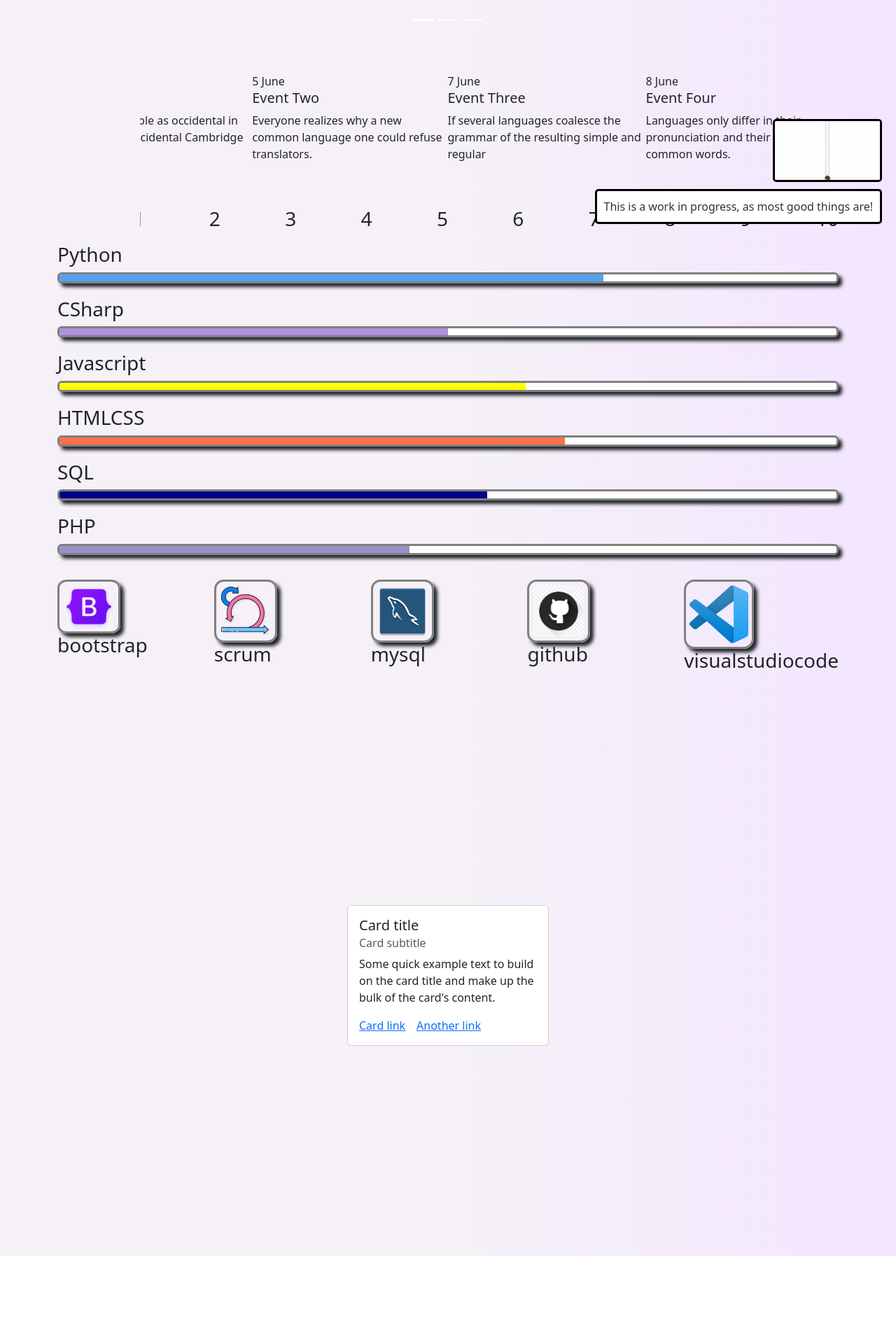
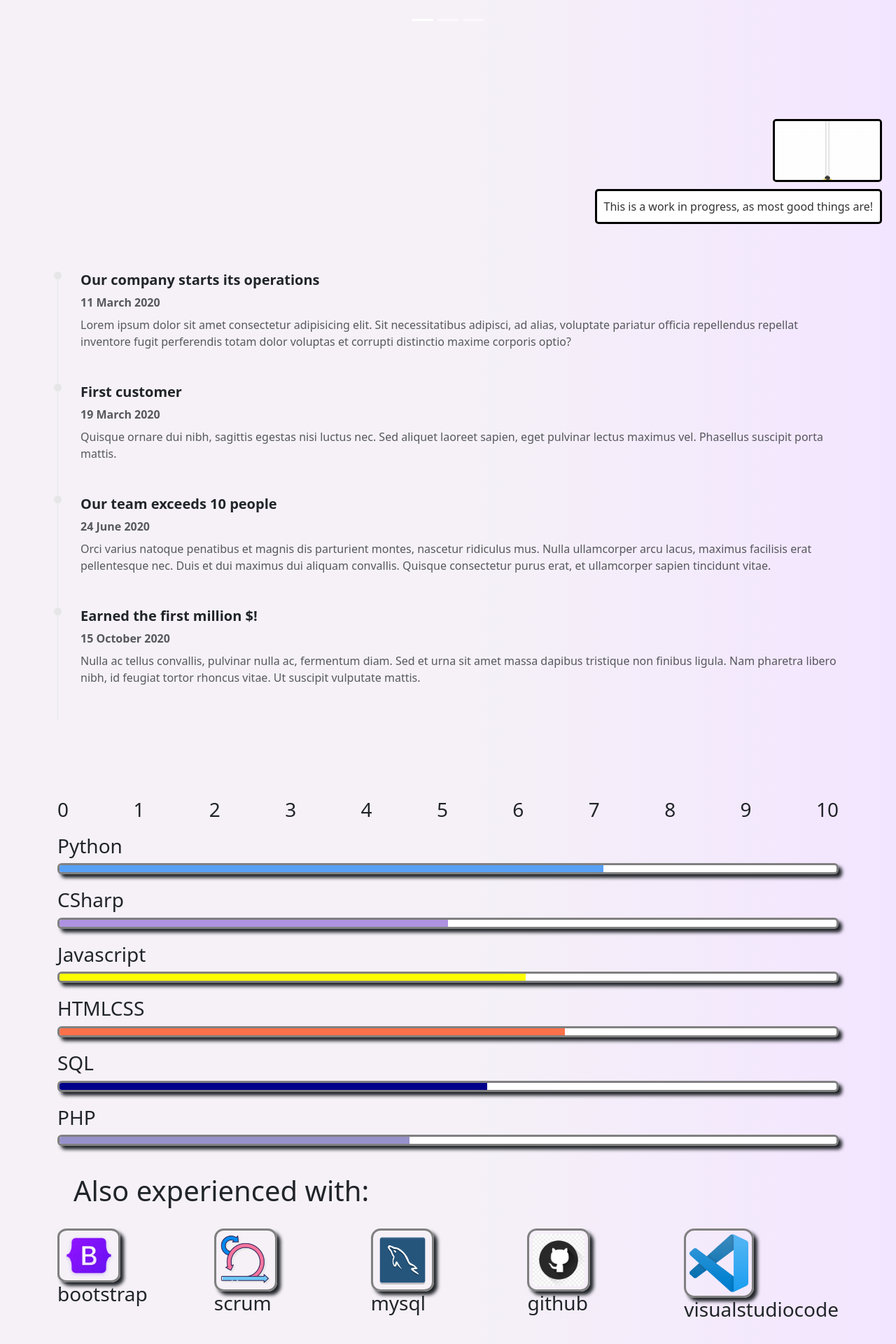
Before and after one commit to Schoelitsz/cv_reactapp, a React (Create React App) app: page / in a window 1280 px wide. Shown: the part 460-2380 px from the top of the page at 70% size. Before the commit the page ends 2254 px from the top, so only its background shows below. Built offline with nearby package versions, Linux system fonts and the light colour scheme.

Commit message:
rearranged skills

```diff
--- a/src/Components/Display.js
+++ b/src/Components/Display.js
@@ -2,7 +2,7 @@ import React from 'react';
 import { useState, useEffect } from "react";
 import NameSection from './NameSection';
 import Timeline from './Timeline';
-import SkillBars from './SkillSection';
+import SkillSection from './SkillSection';
 import ProjectCards from './ProjectSection';
 import { IconSkillSection } from './IconSkills';
 
@@ -11,8 +11,7 @@ function Display() {
         <div>
             <NameSection />
             <Timeline />
-            <SkillBars />
-            <IconSkillSection />
+            <SkillSection />
             <ProjectCards />
 
         </div>
--- a/src/Components/IconSkills.js
+++ b/src/Components/IconSkills.js
@@ -1,5 +1,5 @@
 import React from 'react';
-//import '../styles/section.scss';
+import '../styles/scss/Section.scss';
 import 'bootstrap/dist/css/bootstrap.css';
 import {Container, Row, Col} from 'react-bootstrap';
 // import { getIconSkills } from '.';
@@ -9,7 +9,7 @@ import {Container, Row, Col} from 'react-bootstrap';
 
 function IconSkillSection() {
     return (
-        <Container className='iconSkillSection'>
+        <div className='iconSkillSection'>
             <Row>
                 {iconSkillsArray.map(skill => (
                     <Col>
@@ -20,26 +20,10 @@ function IconSkillSection() {
                     </Col>
                 ))}
              </Row>
-        </Container>
+        </div>
     );
 }
 
 
 
 export {IconSkillSection};
-
-
-
-// {iconSkillsArray.map((skill) => (
-//     <div key={skill.idskills} className={`${skill.name}-frame`}>
-//         <picture>
-//             <img src={skill.image} alt={`${skill.name}-image`}></img>
-//         </picture>
-//     </div>
-// ))}
-
-// {iconSkillsArray.map((skill) => (
-//     <li key={skill.idskills}>
-//         {skill.name}  - {skill.text}
-//     </li>
-// ))}
--- /dev/null
+++ b/src/Components/SkillBars.js
@@ -0,0 +1,49 @@
+import React from 'react';
+import { Container, ProgressBar, Row, Col } from 'react-bootstrap';
+import '../styles/scss/Section.scss';
+
+const sliderSkillsArray = [
+    { skillname: 'Python', score: 70, display: '7' },
+    { skillname: 'CSharp', score: 50, display: '5' },
+    { skillname: 'Javascript', score: 60, display: '6'},
+    { skillname: 'HTMLCSS', score: 65, display: '6.5' },
+    { skillname: 'SQL', score: 55, display: '5.5'},
+    { skillname: 'PHP', score: 45, display: '4.5'}
+];
+
+function SkillBars() {
+    return (
+        <div>
+            <Row>
+                <Col>
+                <h3 className='rating'>
+                    <span>0</span>
+                    <span>1</span>
+                    <span>2</span>
+                    <span>3</span>
+                    <span>4</span>
+                    <span>5</span>
+                    <span>6</span>
+                    <span>7</span>
+                    <span>8</span>
+                    <span>9</span>
+                    <span>10</span>
+                </h3>
+                </Col>
+            </Row>
+            <Row>
+                <Col>
+                {sliderSkillsArray.map((skill, index) => (
+                <div className='progress-div' key={index}>
+                    <h3>{skill.skillname}</h3>
+                    <ProgressBar className='bg-progress' now={skill.score} variant={skill.skillname} />
+                </div>
+            ))}
+                </Col>
+            </Row>
+
+        </div>
+    );
+}
+
+export default SkillBars;
--- a/src/Components/SkillSection.js
+++ b/src/Components/SkillSection.js
@@ -1,17 +1,32 @@
-import React from 'react';
+import React, {useState} from 'react';
 import { Container, ProgressBar, Row, Col } from 'react-bootstrap';
 import '../styles/scss/Section.scss';
+//import SkillBars from './SkillBars';
+//import { IconSkillSection } from './IconSkills';
 
 const sliderSkillsArray = [
-    { skillname: 'Python', score: 70, display: '7' },
-    { skillname: 'CSharp', score: 50, display: '5' },
-    { skillname: 'Javascript', score: 60, display: '6'},
-    { skillname: 'HTMLCSS', score: 65, display: '6.5' },
-    { skillname: 'SQL', score: 55, display: '5.5'},
-    { skillname: 'PHP', score: 45, display: '4.5'}
+    { skillname: 'Python', score: 70, display: '7', text: 'Contrary to popular belief, Lorem Ipsum is not simply random text. It has roots in a piece of classical Latin literature from 45 BC, making it over 2000 years old. Richard McClintock,' },
+    { skillname: 'CSharp', score: 50, display: '5', text: 'Contrary to popular belief, Lorem Ipsum is not simply random text. It has roots in a piece of classical Latin literature from 45 BC, making it over 2000 years old. Richard McClintock,' },
+    { skillname: 'Javascript', score: 60, display: '6', text: 'Contrary to popular belief, Lorem Ipsum is not simply random text. It has roots in a piece of classical Latin literature from 45 BC, making it over 2000 years old. Richard McClintock,'},
+    { skillname: 'HTMLCSS', score: 65, display: '6.5', text: 'Contrary to popular belief, Lorem Ipsum is not simply random text. It has roots in a piece of classical Latin literature from 45 BC, making it over 2000 years old. Richard McClintock,' },
+    { skillname: 'SQL', score: 55, display: '5.5', text: 'Contrary to popular belief, Lorem Ipsum is not simply random text. It has roots in a piece of classical Latin literature from 45 BC, making it over 2000 years old. Richard McClintock,'},
+    { skillname: 'PHP', score: 45, display: '4.5', text: 'Contrary to popular belief, Lorem Ipsum is not simply random text. It has roots in a piece of classical Latin literature from 45 BC, making it over 2000 years old. Richard McClintock,'}
 ];
 
-function SkillBars() {
+const iconSkillsArray = ['bootstrap', 'scrum', 'mysql', 'github', 'visualstudiocode'];
+
+function SkillSection() {
+
+    const [hoveredSkillText, setHoveredSkillText] = useState('');
+
+    const handleSkillHover = (text) => {
+        setHoveredSkillText(text);
+    };
+
+    const handleSkillLeave = () => {
+        setHoveredSkillText('');
+    };
+
     return (
         <Container className='SkillSection'>
             <Row>
@@ -33,17 +48,68 @@ function SkillBars() {
             </Row>
             <Row>
                 <Col>
-                {sliderSkillsArray.map((skill, index) => (
-                <div className='progress-div' key={index}>
-                    <h3>{skill.skillname}</h3>
-                    <ProgressBar className='bg-progress' now={skill.score} variant={skill.skillname} />
-                </div>
-            ))}
+                    {sliderSkillsArray.map((skill, index) => (
+                        <div className='progress-div'
+                            key={index}
+                            onMouseEnter={() => handleSkillHover(skill.text)}
+                            onMouseLeave={handleSkillLeave}
+                            >
+
+                            <h3>{skill.skillname}</h3>
+                            <ProgressBar className='bg-progress' now={skill.score} variant={skill.skillname} />
+                        </div>
+                    ))}
                 </Col>
             </Row>
 
+            <div className='iconSkillSection'>
+                <Row>
+                    <h1>Also experienced with:</h1>
+                    {iconSkillsArray.map(skill => (
+                        <Col>
+                            <div className='skilldiv'>
+                                <img src={`/images/${skill}.png`} alt={`${skill}.png`} />
+                                <h3>{skill}</h3>
+                            </div>
+                        </Col>
+                    ))}
+                </Row>
+            </div>
         </Container>
     );
 }
 
-export default SkillBars;
+
+// function IconSkillSection() {
+//     return (
+
+//     );
+// }
+
+// function SkillBubble() {
+//     return(
+//         <Row>
+//             <Col>
+//                 <div className='Skillbubble'>{hoveredSkillText}</div>
+//             </Col>
+//      </Row>
+//     )
+// }
+
+
+
+// function SkillSection() {
+//     return (
+//         <Container className='SkillSection'>
+//             <SkillBars />
+//             <IconSkillSection />
+//             <SkillBubble />
+//         </Container>
+
+//     )
+
+
+
+// }
+
+export default SkillSection;
--- a/src/Components/Timeline.js
+++ b/src/Components/Timeline.js
@@ -2,57 +2,56 @@ import React from 'react';
 import { Container, Row, Col } from 'react-bootstrap';
 import '../styles/scss/Section.scss'
 
-const TimelineItem = ({ date, title, content }) => (
-  <div className="timeline-item">
-    <div className="timeline-date">{date}</div>
-    <div className="timeline-content">
-      <h5>{title}</h5>
-      <p>{content}</p>
-    </div>
-  </div>
-);
-
-const Timeline = () => {
-  const timelineItems = [
-    {
-      date: '2 June',
-      title: 'Event One',
-      content:
-        'It will be as simple as occidental in fact it will be Occidental Cambridge friend',
-    },
-    {
-      date: '5 June',
-      title: 'Event Two',
-      content:
-        'Everyone realizes why a new common language one could refuse translators.',
-    },
-    {
-      date: '7 June',
-      title: 'Event Three',
-      content:
-        'If several languages coalesce the grammar of the resulting simple and regular',
-    },
-    {
-      date: '8 June',
-      title: 'Event Four',
-      content:
-        'Languages only differ in their pronunciation and their most common words.',
-    },
-  ];
-
+function Timeline() {
   return (
     <Container className="py-5">
-      <Row>
-        <Col lg="12">
-          <div className="horizontal-timeline">
-            {timelineItems.map((item, index) => (
-              <TimelineItem key={index} {...item} />
-            ))}
-          </div>
-        </Col>
-      </Row>
+      <ul className="timeline">
+        <li className="timeline-item mb-5">
+          <h5 className="fw-bold">Our company starts its operations</h5>
+          <p className="text-muted mb-2 fw-bold">11 March 2020</p>
+          <p className="text-muted">
+            Lorem ipsum dolor sit amet consectetur adipisicing elit. Sit
+            necessitatibus adipisci, ad alias, voluptate pariatur officia
+            repellendus repellat inventore fugit perferendis totam dolor
+            voluptas et corrupti distinctio maxime corporis optio?
+          </p>
+        </li>
+
+        <li className="timeline-item mb-5">
+          <h5 className="fw-bold">First customer</h5>
+          <p className="text-muted mb-2 fw-bold">19 March 2020</p>
+          <p className="text-muted">
+            Quisque ornare dui nibh, sagittis egestas nisi luctus nec. Sed
+            aliquet laoreet sapien, eget pulvinar lectus maximus vel.
+            Phasellus suscipit porta mattis.
+          </p>
+        </li>
+
+        <li className="timeline-item mb-5">
+          <h5 className="fw-bold">Our team exceeds 10 people</h5>
+          <p className="text-muted mb-2 fw-bold">24 June 2020</p>
+          <p className="text-muted">
+            Orci varius natoque penatibus et magnis dis parturient montes,
+            nascetur ridiculus mus. Nulla ullamcorper arcu lacus, maximus
+            facilisis erat pellentesque nec. Duis et dui maximus dui aliquam
+            convallis. Quisque consectetur purus erat, et ullamcorper sapien
+            tincidunt vitae.
+          </p>
+        </li>
+
+        <li className="timeline-item mb-5">
+          <h5 className="fw-bold">Earned the first million $!</h5>
+          <p className="text-muted mb-2 fw-bold">15 October 2020</p>
+          <p className="text-muted">
+            Nulla ac tellus convallis, pulvinar nulla ac, fermentum diam. Sed
+            et urna sit amet massa dapibus tristique non finibus ligula. Nam
+            pharetra libero nibh, id feugiat tortor rhoncus vitae. Ut suscipit
+            vulputate mattis.
+          </p>
+        </li>
+      </ul>
     </Container>
   );
-};
+}
 
 export default Timeline;
--- a/src/styles/scss/Section.scss
+++ b/src/styles/scss/Section.scss
@@ -1,9 +1,9 @@
 @import 'variables';
 
 .namesection {
-    //display: flex;
-    //flex-direction: column;
-    //height: 100vh;
+    display: flex;
+    flex-direction: column;
+    height: 100vh;
 
     .name-and-picture {
         padding-top: 5%;
@@ -60,45 +60,37 @@
 //timeline section
 .py-5 {
     //background-color: $neutral-beige;
-    // justify-content: center;
-    // align-items: center;
-    // display: flex;
-    // flex-direction: column;
-    //height: 100vh;
-
-    .horizontal-timeline {
-        display: flex;
-        .timeline-item {
-            //display: flex;
-        }
-
-    }
-
-}
-
-.iconSkillSection {
-    display: flex;
-    justify-content: center;
+    //justify-content: center;
     align-items: center;
     display: flex;
     flex-direction: column;
-    //height: 100vh;
+    height: 100vh;
 
-    padding-top:25px;
-    padding-bottom:25px;
+    .timeline {
+        border-left: 1px solid hsl(0, 0%, 90%);
+        position: relative;
+        list-style: none;
+      }
 
-    .skilldiv {
+      .timeline .timeline-item {
+        position: relative;
+      }
 
-        img {
-            max-width: 45%;
-            max-height: 45%;
-            border: solid grey;
-            padding:5px;
-            border-radius: 15%;
-            box-shadow: 5px 5px 5px;
+      .timeline .timeline-item:after {
+        position: absolute;
+        display: block;
+        top: 0;
+      }
 
-        }
-    }
+      .timeline .timeline-item:after {
+        background-color: hsl(0, 0%, 90%);
+        left: -38px;
+        border-radius: 50%;
+        height: 11px;
+        width: 11px;
+        content: "";
+      }
+
 }
 
 .SkillSection {
@@ -146,7 +138,42 @@
 
 
     }
+
+    .iconSkillSection {
+        display: flex;
+        justify-content: center;
+        align-items: center;
+        display: flex;
+        flex-direction: column;
+        //height: 100vh;
+
+        padding-top:25px;
+        padding-bottom:25px;
+
+        h1 {
+            padding-top: 5px;
+            padding-left: 35px;
+            padding-bottom: 22px;
+        }
+
+        .skilldiv {
+
+            img {
+                max-width: 45%;
+                max-height: 45%;
+                border: solid grey;
+                padding:5px;
+                border-radius: 15%;
+                box-shadow: 5px 5px 5px;
+
+            }
+        }
+    }
 }
+
+
+
+
 
 .project-section {
     display: flex;
--- a/src/styles/scss/sidemenu.scss
+++ b/src/styles/scss/sidemenu.scss
@@ -2,7 +2,7 @@
 
 .side-menu {
     width: 200px;
-    background-color: $broken-white;
+    background-color: transparent;
     padding-top: 10%;
     padding-left: 3% !important;
     position: fixed;
```
Also changed, not shown: src/Components/SkillBubble.js (added).
